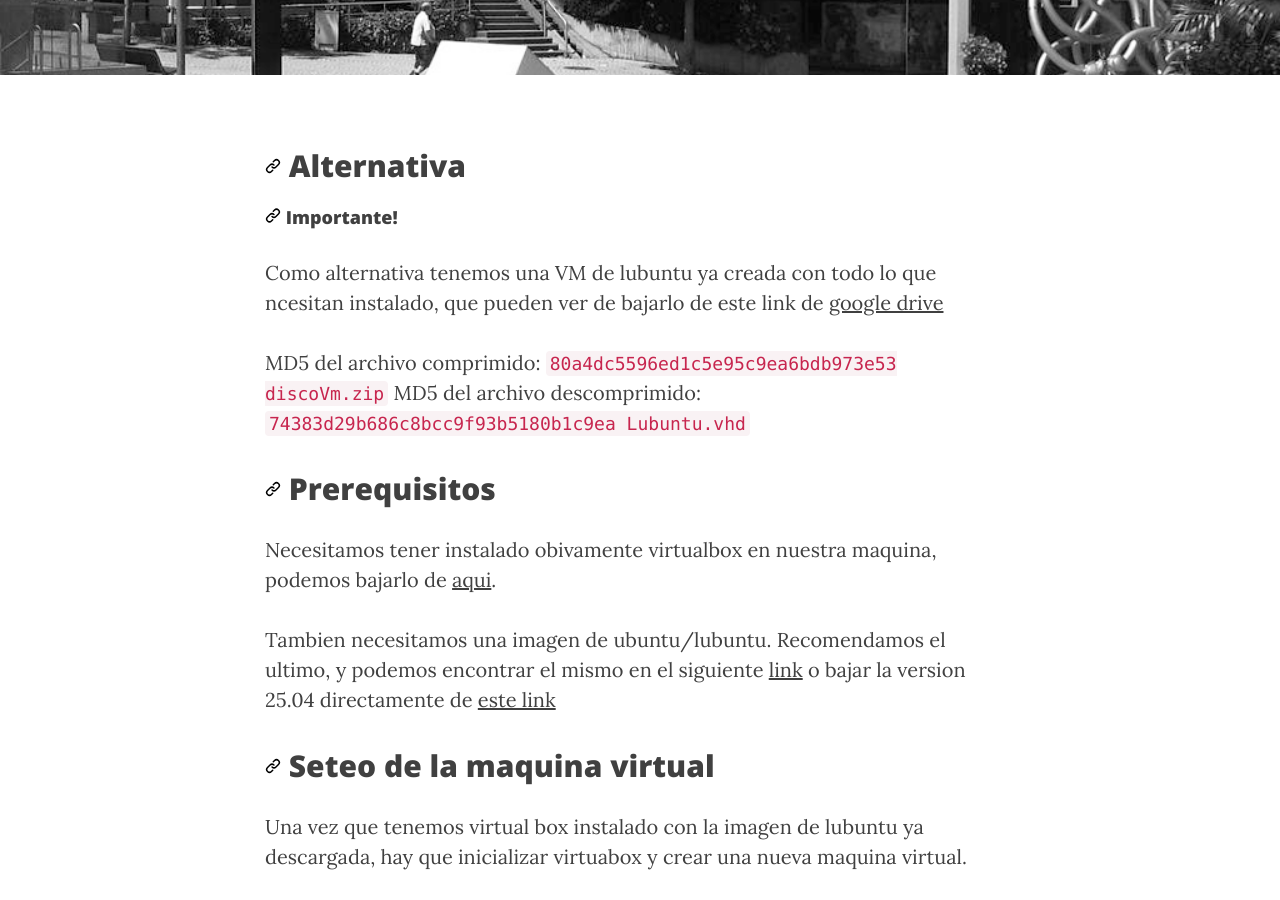
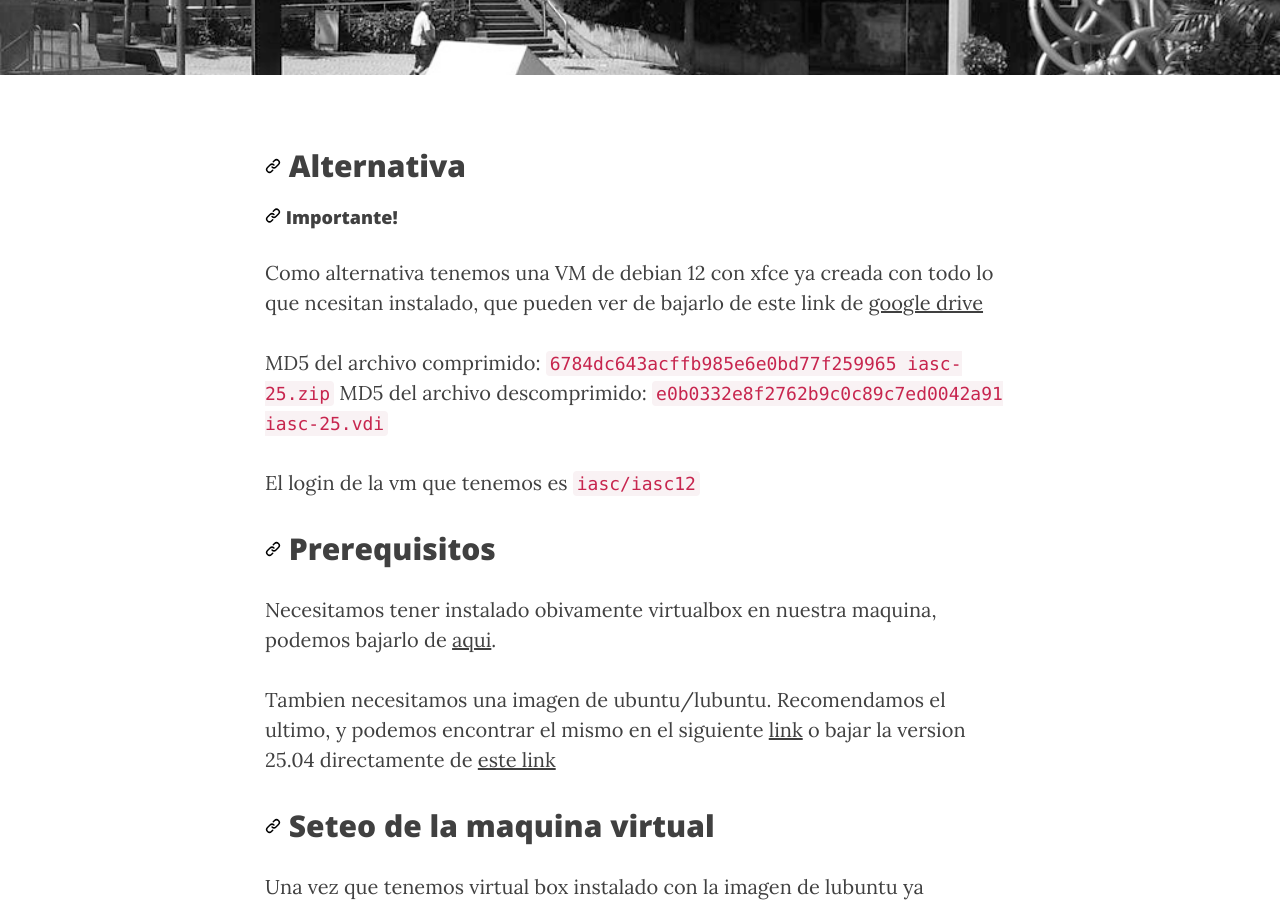
Before and after one commit to arquitecturas-concurrentes/arquitecturas-concurrentes.github.io, a Jekyll site: the page built from guias/vm.md, in a window 1280 px wide and 900 px high, scrolled down 461 px. Built offline with Jekyll 4.4.1, drawn with Linux system fonts in a browser that asks for light colours; nearby versions of some CDN libraries; our own code applies the rules of GitHub Pages for plain Markdown files.

Commit message:
update vm link

```diff
--- a/guias/vm.md
+++ b/guias/vm.md
@@ -8,11 +8,12 @@ resource: false
 
 #### Importante!
 
-Como alternativa tenemos una VM de lubuntu ya creada con todo lo que ncesitan instalado, que pueden ver de bajarlo de este link de [google drive]( https://drive.google.com/file/d/12x7nF61p0TPcECeInSICKCzkQo1TOPB0/view?usp=sharing)
+Como alternativa tenemos una VM de debian 12 con xfce ya creada con todo lo que ncesitan instalado, que pueden ver de bajarlo de este link de [google drive](https://drive.google.com/file/d/1v_TAwH3vx1_PR_HfNyJqhGXrgleWvgsO/view?usp=sharing)
 
-MD5 del archivo comprimido: `80a4dc5596ed1c5e95c9ea6bdb973e53  discoVm.zip`
-MD5 del archivo descomprimido: `74383d29b686c8bcc9f93b5180b1c9ea  Lubuntu.vhd`
+MD5 del archivo comprimido: `6784dc643acffb985e6e0bd77f259965  iasc-25.zip`
+MD5 del archivo descomprimido: `e0b0332e8f2762b9c0c89c7ed0042a91  iasc-25.vdi`
 
+El login de la vm que tenemos es `iasc/iasc12`
 
 ## Prerequisitos
 
```
